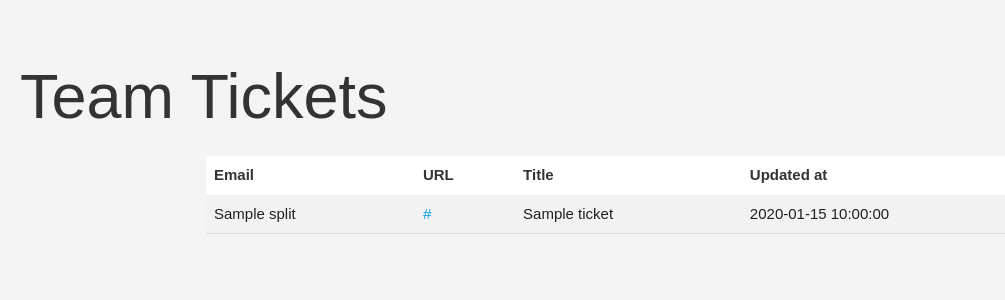
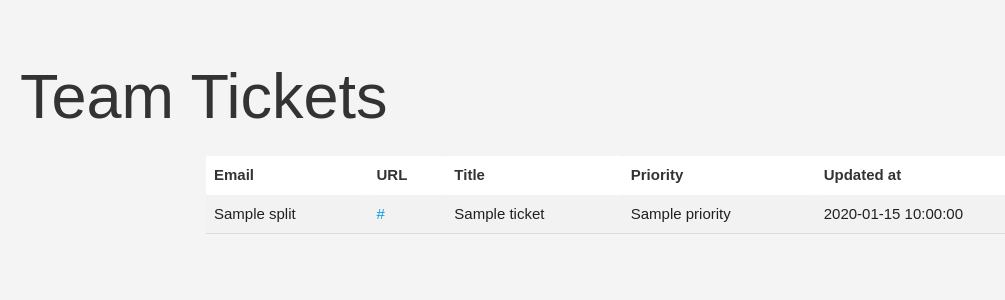
Before and after one commit to mmuyakwa/Jira-Dashboard, a Flask app: template app/templates/index.html in a window 1280 px wide. Shown: the top 300 px of the page, without its empty margins (0-1005 px from the left). Run offline with Flask 3, Linux system fonts and the light colour scheme; the template is opened without the code that fills it: most values are stand-ins (such as "Sample title", 1, 10 or a date in 2020).

Commit message:
Added 'priority' to the row. - Committed at: 2023-11-15 09:40 Uhr

```diff
--- a/app/app.py
+++ b/app/app.py
@@ -41,6 +41,7 @@ def update_tickets():
                     'url': issue.permalink(),
                     'email': member,
                     'title': issue.fields.summary,
+                    'priority': issue.fields.priority.name,
                     'assigned_date': get_date(issue.fields.created), #'assigned_date': issue.fields.created
                     'updated_date': get_date(issue.fields.updated) #'updated_date': issue.fields.updated
                 }
--- a/app/templates/index.html
+++ b/app/templates/index.html
@@ -19,6 +19,7 @@
                     <th>URL</th>
                     <th>Title</th>
                     <!-- <th>Assigned at</th> -->
+                    <th>Priority</th>
                     <th>Updated at</th>
                 </tr>
             </thead>
@@ -31,6 +32,7 @@
                     <td><a href="{{ ticket['url'] }}" target="_blank">{{ ticket['url'] }}</a></td>
                     <td>{{ ticket['title'] }}</td>
                     <!-- <td>{{ ticket['assigned_date'] }}</td> -->
+                    <td>{{ ticket['priority'] }}</td>
                     <td>{{ ticket['updated_date'] }}</td>
                 </tr>
                 {% endfor %}
```
